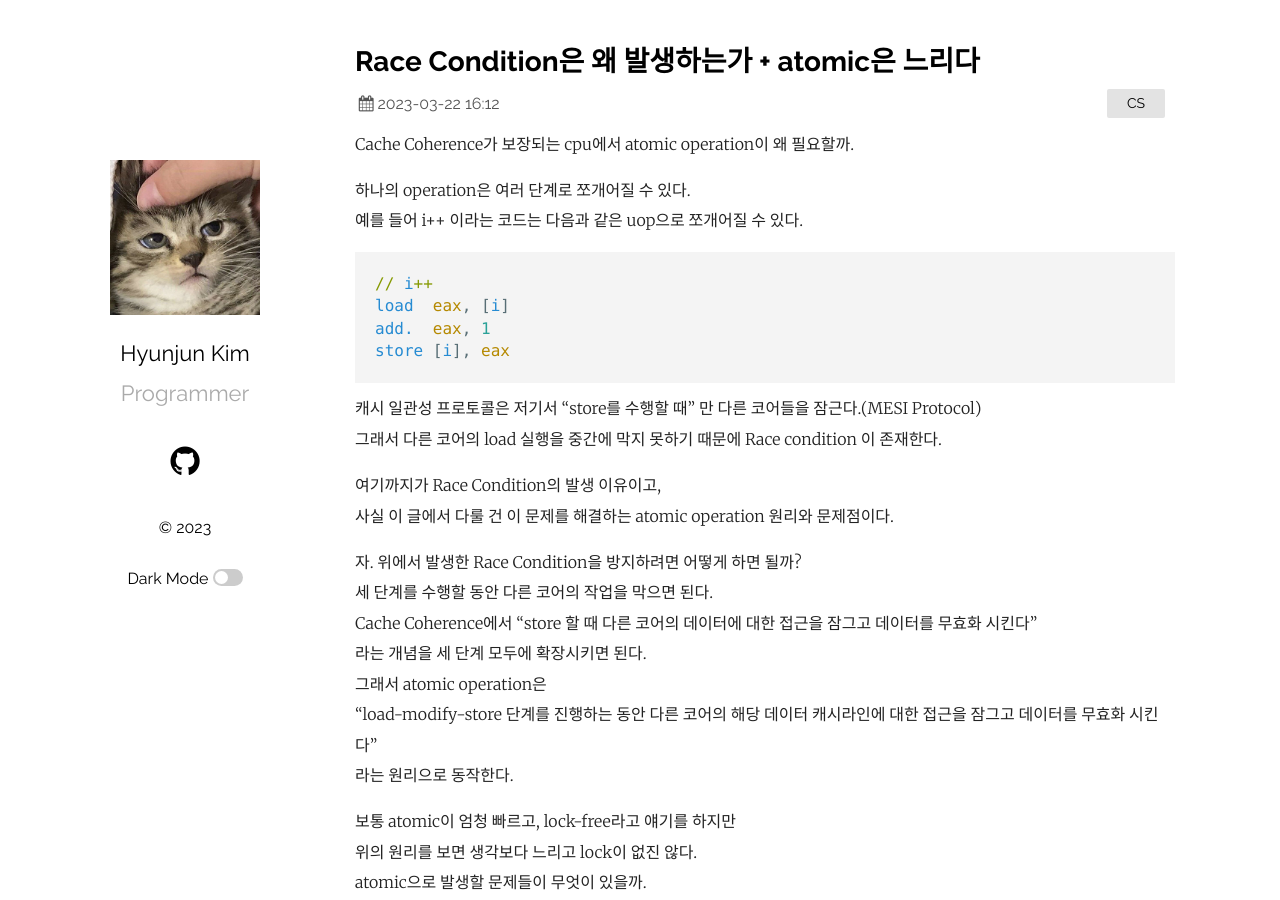
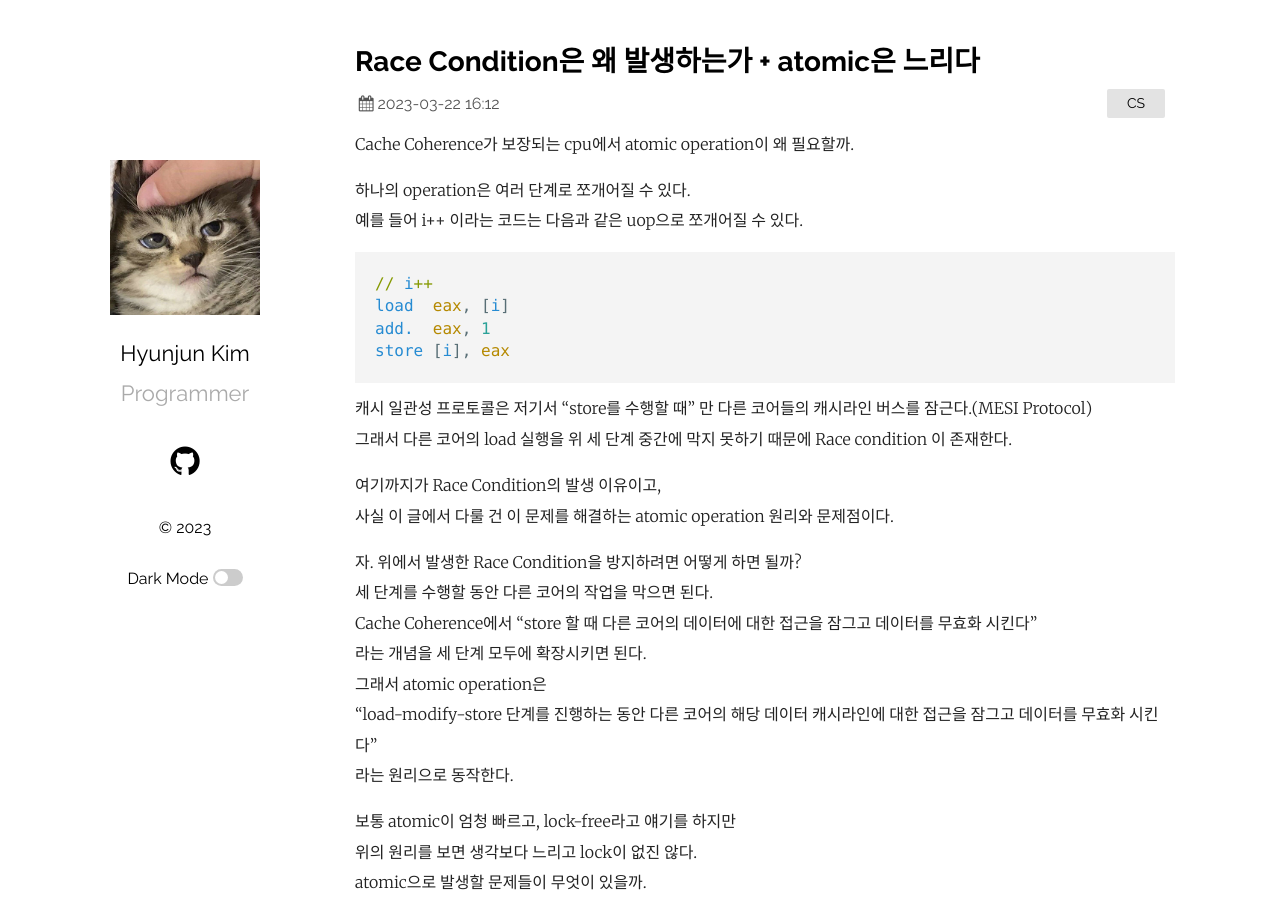
Before and after one commit to Ria9993/Ria9993.github.io, a Jekyll site: the page built from _posts/2023-03-22-race-condition-atomic.md, in a window 1280 px wide and 900 px high. Built offline with Jekyll 4.4.1, drawn with Linux system fonts in a browser that asks for light colours; comment, search, counter and statistics services are not loaded.

Commit message:
Update 2023-03-22-race-condition-atomic.md

````diff
--- a/_posts/2023-03-22-race-condition-atomic.md
+++ b/_posts/2023-03-22-race-condition-atomic.md
@@ -15,8 +15,8 @@ load  eax, [i]
 add.  eax, 1
 store [i], eax
 ```
-캐시 일관성 프로토콜은 저기서 “store를 수행할 때” 만 다른 코어들을 잠근다.(MESI Protocol)
-그래서 다른 코어의 load 실행을 중간에 막지 못하기 때문에 Race condition 이 존재한다.
+캐시 일관성 프로토콜은 저기서 “store를 수행할 때” 만 다른 코어들의 캐시라인 버스를 잠근다.(MESI Protocol)
+그래서 다른 코어의 load 실행을 위 세 단계 중간에 막지 못하기 때문에 Race condition 이 존재한다.
 
 여기까지가 Race Condition의 발생 이유이고,
 사실 이 글에서 다룰 건 이 문제를 해결하는 atomic operation 원리와 문제점이다.
````
